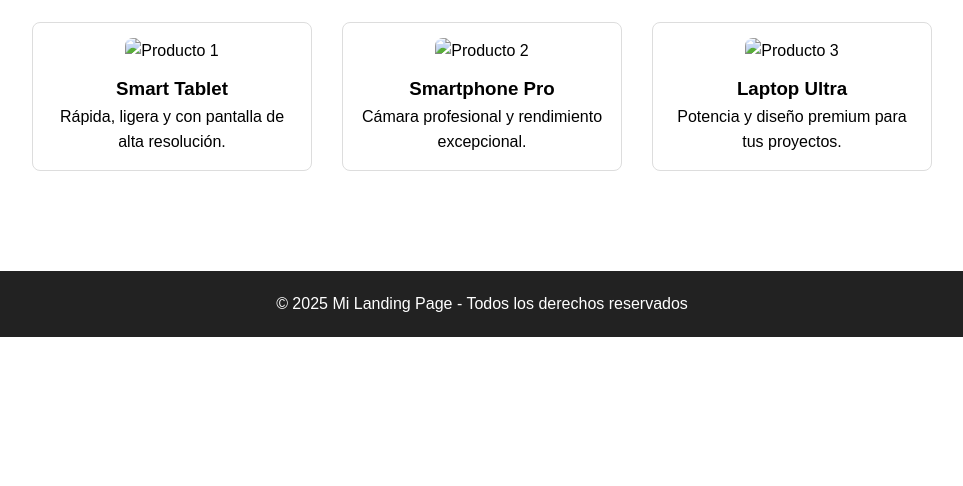
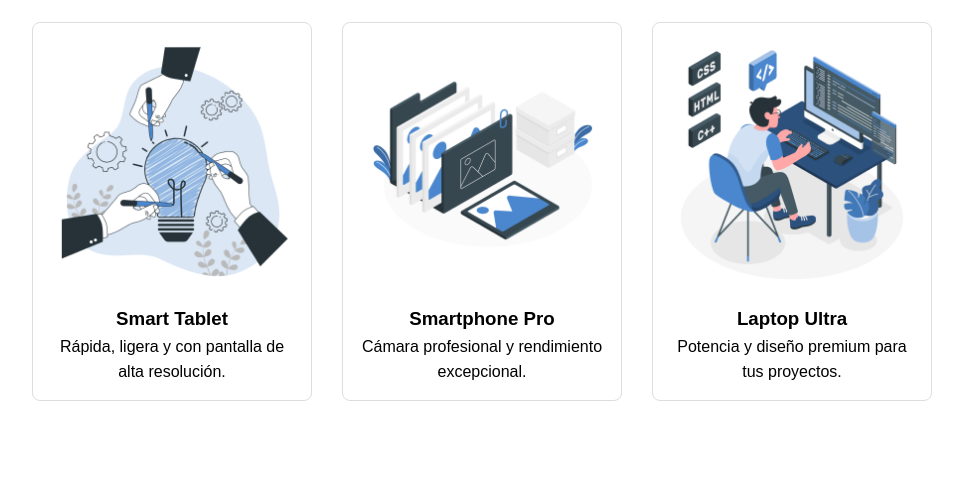
Before and after one commit to DiegoAlberto95/desafio-02-landing, a plain HTML site: page index.html in a window 1280 px wide. Shown: the part 669-1155 px from the top of the page, without its empty margins (158-1121 px from the left). Before the commit the page ends 1006 px from the top, so only its background shows below. Drawn offline with Linux system fonts and the light colour scheme.

Commit message:
Update imagenes

```diff
--- a/index.html
+++ b/index.html
@@ -24,19 +24,19 @@
         <div class="productos-grid">
 
             <div class="producto">
-                <img src="assets/img/producto1.jpg" alt="Producto 1">
+                <img src="assets/img/producto1.png" alt="Producto 1">
                 <h3>Smart Tablet</h3>
                 <p>Rápida, ligera y con pantalla de alta resolución.</p>
             </div>
 
             <div class="producto">
-                <img src="assets/img/producto2.jpg" alt="Producto 2">
+                <img src="assets/img/producto2.png" alt="Producto 2">
                 <h3>Smartphone Pro</h3>
                 <p>Cámara profesional y rendimiento excepcional.</p>
             </div>
 
             <div class="producto">
-                <img src="assets/img/producto3.jpg" alt="Producto 3">
+                <img src="assets/img/producto3.png" alt="Producto 3">
                 <h3>Laptop Ultra</h3>
                 <p>Potencia y diseño premium para tus proyectos.</p>
             </div>
```
Also changed, not shown: assets/img/producto1.png (added), assets/img/producto2.png (added), assets/img/producto3.png (added).
